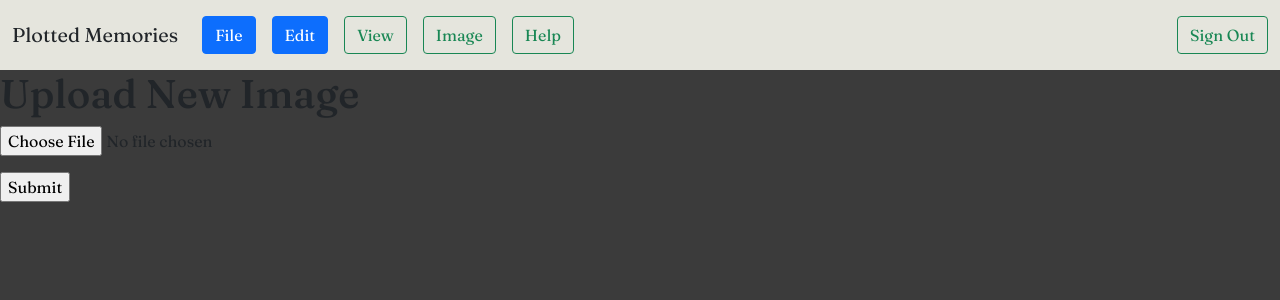
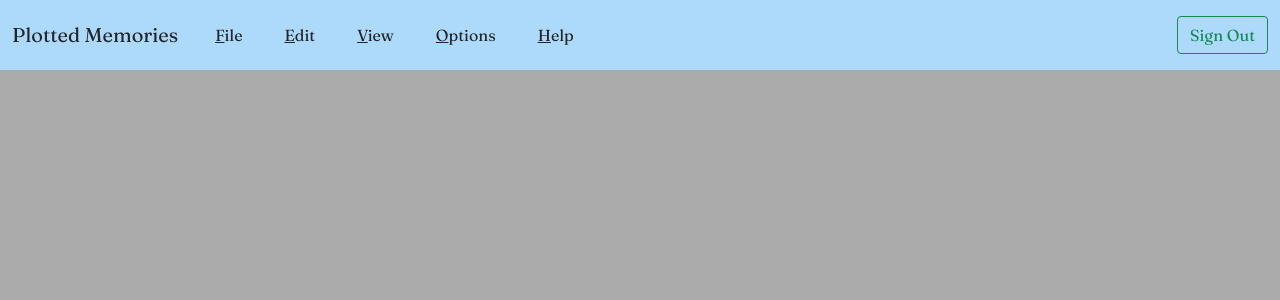
Before and after one commit to sdey02/UofT_Hacks_11_Project, a Flask app: page /views/ in a window 1280 px wide. Shown: the top 300 px of the page. Run offline with Flask 3, Linux system fonts and the light colour scheme; some libraries are stand-ins or nearby versions.

Commit message:
Made Home Screen --- Modelling off MS Paint

```diff
--- a/templates/index.html
+++ b/templates/index.html
@@ -14,8 +14,8 @@
     <title>Home</title>
 </head>
 
-<body style="background: #3B3B3B">
-    <nav class="navbar navbar-expand-lg mb-lg-0" style="background-color: #E5E5DD;">
+<body style="background: #ABABAB">
+    <nav class="navbar navbar-expand-lg mb-lg-0" style="background-color: #ADDAFA;">
         <div class="container-fluid">
           <a class="navbar-brand text-dark" href="#">Plotted Memories</a>
           <button class="navbar-toggler" type="button" data-bs-toggle="collapse" data-bs-target="#navbarSupportedContent" aria-controls="navbarSupportedContent" aria-expanded="false" aria-label="Toggle navigation">
@@ -24,19 +24,19 @@
           <div class="collapse navbar-collapse" id="navbarSupportedContent">
             <div class="navbar-nav me-auto mb-2 mb-lg-0">
                 <form class="d-flex mx-auto p-2">
-                    <button type="button" class="btn btn-primary" data-bs-toggle="modal" data-bs-target="#exampleModal">File</button>
+                    <button type="button" class="btn" data-bs-toggle="modal" data-bs-target="#exampleModal"><u>F</u>ile</button>
                 </form>
                 <form class="d-flex mx-auto p-2">
-                  <button type="button" class="btn btn-primary" data-bs-toggle="modal" data-bs-target="#exampleModal_1">Edit</button>
+                  <button type="button" class="btn" data-bs-toggle="modal" data-bs-target=""><u>E</u>dit</button>
                 </form>
                 <form class="d-flex mx-auto p-2">
-                    <button class="btn btn-outline-success" type="button">View</button>
+                    <button type="button" class="btn" data-bs-toggle="modal" data-bs-target="""><u>V</u>iew</button>
                 </form>
                 <form class="d-flex mx-auto p-2">
-                  <button class="btn btn-outline-success" type="button">Image</button>
+                    <button type="button" class="btn" data-bs-toggle="modal" data-bs-target=""><u>O</u>ptions</button>
                 </form>
                 <form class="d-flex mx-auto p-2">
-                    <button class="btn btn-outline-success" type="button">Help</button>
+                    <button type="button" class="btn" data-bs-toggle="modal" data-bs-target="#exampleModal_1"><u>H</u>elp</button>
                 </form>
             </div>
             <form class="d-flex">
@@ -45,30 +45,21 @@
           </div>
         </div>
       </nav>
-    <div>
-        <h1 class="text-[#B5B5B5]">Upload New Image</h1>
-        <form method="POST" action="" enctype="multipart/form-data">
-            <p><input type="file" name="file"></p>
-            <p><input type="submit" value="Submit"></p>
-        </form>
-    </div>
 
 <!-- Modal -->
 <div class="modal fade" id="exampleModal" tabindex="-1" role="dialog" aria-labelledby="exampleModalLabel" aria-hidden="true">
   <div class="modal-dialog" role="document">
     <div class="modal-content">
       <div class="modal-header">
-        <h5 class="modal-title" id="exampleModalLabel">Modal title</h5>
-        <button type="button" class="close" data-dismiss="modal" aria-label="Close">
-          <span aria-hidden="true">&times;</span>
-        </button>
+        <h5 class="modal-title" id="exampleModalLabel">Upload New Image</h5>
       </div>
       <div class="modal-body">
-        This is retarded as fuck
-      </div>
-      <div class="modal-footer">
-        <button type="button" class="btn btn-secondary" data-dismiss="modal">Close</button>
-        <button type="button" class="btn btn-primary">Save changes</button>
+        <div>
+            <form method="POST" action="" enctype="multipart/form-data">
+                <p><input type="file" name="file"></p>
+                <p><input type="submit" value="Submit"></p>
+            </form>
+        </div>
       </div>
     </div>
   </div>
@@ -78,17 +69,10 @@
     <div class="modal-dialog" role="document">
       <div class="modal-content">
         <div class="modal-header">
-          <h5 class="modal-title" id="exampleModalLabel">Modal title</h5>
-          <button type="button" class="close" data-dismiss="modal" aria-label="Close">
-            <span aria-hidden="true">&times;</span>
-          </button>
+          <h5 class="modal-title" id="exampleModalLabel">What is Plotted memories?</h5>
         </div>
-        <div class="modal-body">
-          This is retarded as fuck _1
-        </div>
-        <div class="modal-footer">
-          <button type="button" class="btn btn-secondary" data-dismiss="modal">Close</button>
-          <button type="button" class="btn btn-primary">Save changes</button>
+        <div clprogramass="modal-body">
+          This program is built to help you track where you have been by letting you upload photots and descriptions and then having the Cohere LLM generate short captions and summerized descriptions of your events so that you can look back on them.
         </div>
       </div>
     </div>
```
